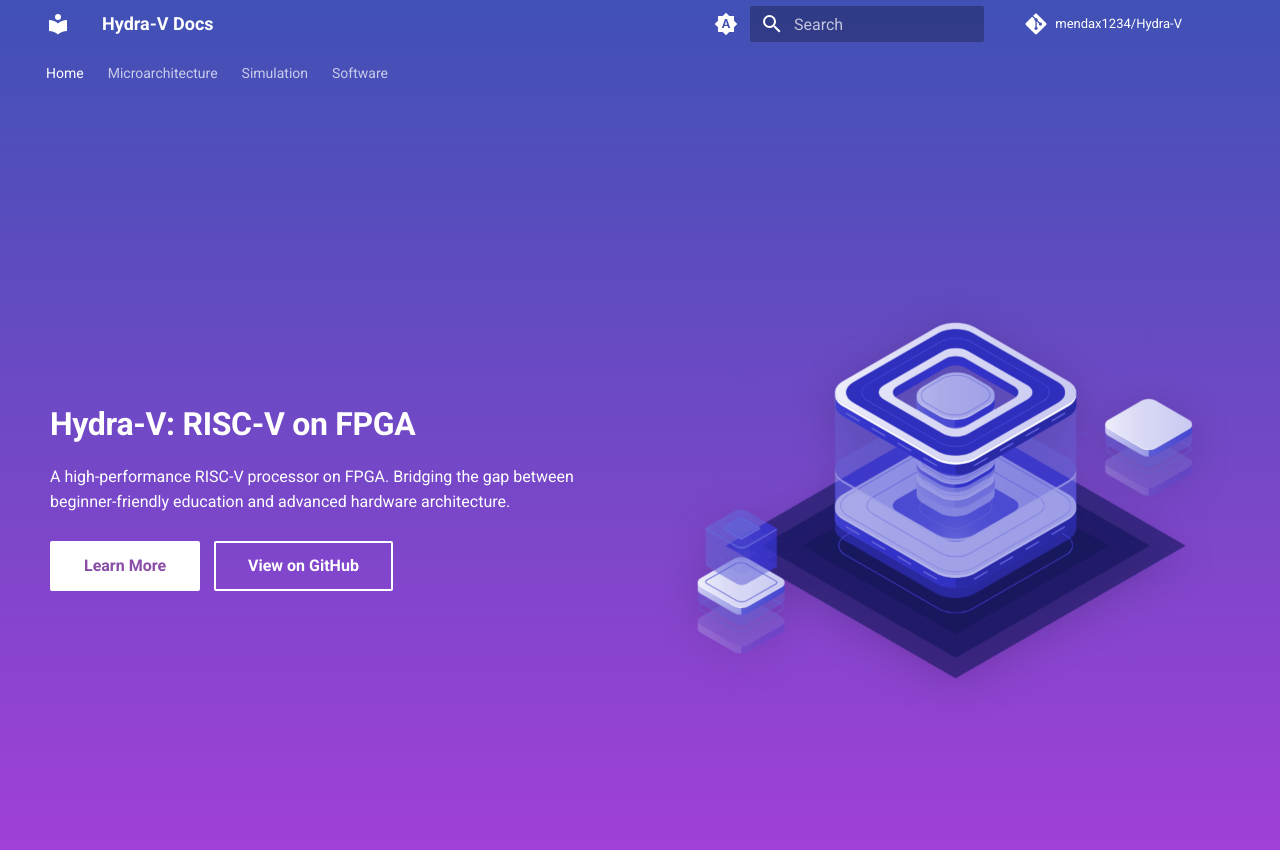
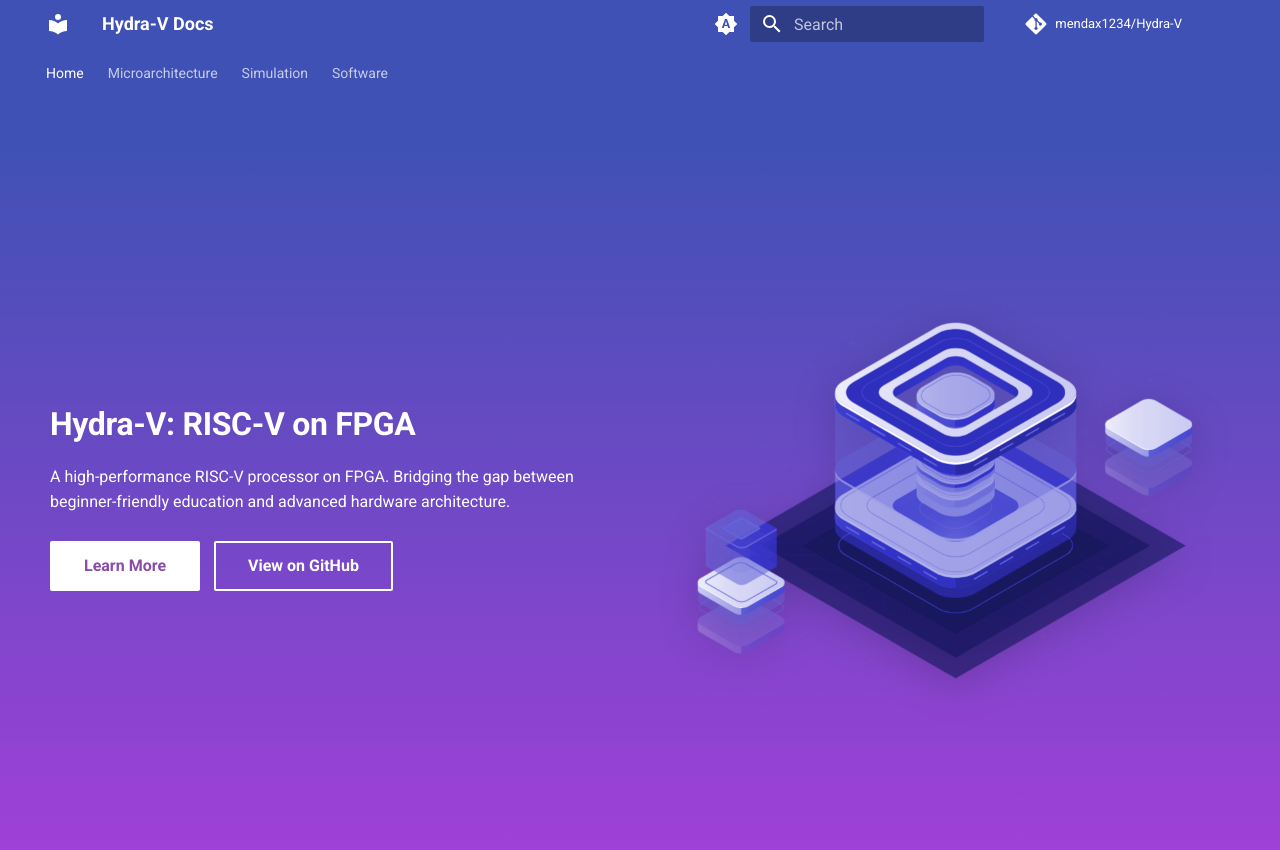
Before and after one commit to mendax1234/Mach-V, an MkDocs documentation site: the page built from docs/index.md, in a window 1280 px wide. Shown: the top 850 px of the page. Built offline with MkDocs 1.6.1 and Material for MkDocs 9.7.7, drawn with Linux system fonts in a browser that asks for light colours; plug-ins that fetch from the network failed and are left out; comment, search, counter and statistics services are not loaded.

Commit message:
Improve the landing page
Change the header and tab back to indigo

```diff
--- a/overrides/home.html
+++ b/overrides/home.html
@@ -12,27 +12,35 @@
         height: 100%;
         width: 100%;
         margin: 0;
-
-        /* SCROLL BEHAVIOR:
-           - Desktop: Hidden (locked to one page)
-           - Mobile: Auto (scrolling allowed)
-        */
         overflow-x: hidden;
         overflow-y: auto;
     }
 
     /* --- LIGHT MODE GRADIENT (Default) --- */
     body {
-        /* Gradient covers the whole screen, starting from the very top */
-        background: linear-gradient(to bottom, var(--md-primary-fg-color), #a63fd9) fixed;
+        /* THE FIX: "Solid Buffer"
+           0px - 150px: Solid Primary Color (Matches the opaque header perfectly)
+           150px - End: Fades to Purple (#a63fd9)
+        */
+        background: linear-gradient(
+            to bottom,
+            var(--md-primary-fg-color) 0%,
+            var(--md-primary-fg-color) 150px,
+            #a63fd9 100%
+        ) fixed;
         background-size: cover;
         background-repeat: no-repeat;
     }
 
     /* --- DARK MODE GRADIENT (Slate Theme) --- */
-    /* Target body specifically when in slate mode */
     body[data-md-color-scheme="slate"] {
-        background: linear-gradient(to bottom, var(--md-primary-fg-color), #363949) fixed !important;
+        /* THE FIX applied to Dark Mode too */
+        background: linear-gradient(
+            to bottom,
+            var(--md-primary-fg-color) 0%,
+            var(--md-primary-fg-color) 150px,
+            #363949 100%
+        ) fixed !important;
     }
 
     /* LOCK SCROLL ON DESKTOP ONLY */
@@ -43,15 +51,15 @@
     }
 
     /* ==========================================================================
-       2. SEAMLESS HEADER (The Fix for Smooth Transition)
+       2. SEAMLESS HEADER (Opaque + Matching Color)
        ========================================================================== */
 
-    /* Make the Header and Tabs TRANSPARENT so the body gradient shows through.
-       This removes the "hard line" between the top bars and the content.
+    /* We set the header to the EXACT same color as the top 150px of the body.
+       Since both are solid var(--md-primary-fg-color), the seam is invisible.
+       It is opaque, so scrolling text on iPad will hide behind it properly.
     */
     .md-header, .md-tabs {
-        background: transparent !important;
-        background-color: transparent !important;
+        background-color: var(--md-primary-fg-color) !important;
         box-shadow: none !important;
         border-bottom: none !important;
     }
@@ -92,18 +100,15 @@
        ========================================================================== */
 
     .mdx-container {
-        /* Fills the remaining screen height exactly */
         min-height: calc(100vh - var(--md-header-height, 48px) - var(--md-tabs-height, 48px));
         width: 100%;
-
         display: flex;
         align-items: center;
         justify-content: center;
-
         padding-top: 2rem;
         padding-bottom: 2rem;
 
-        /* CRITICAL: Transparent so the Body Gradient shows through */
+        /* Transparent so the Body Gradient shows through */
         background: transparent;
     }
 
```
